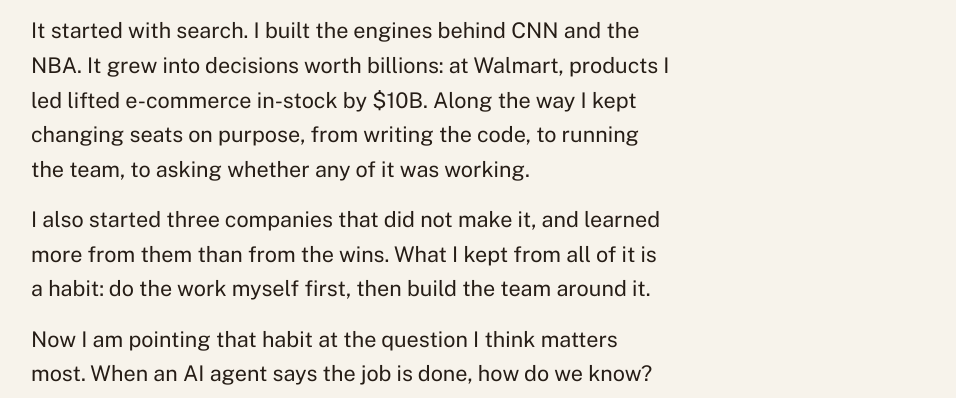
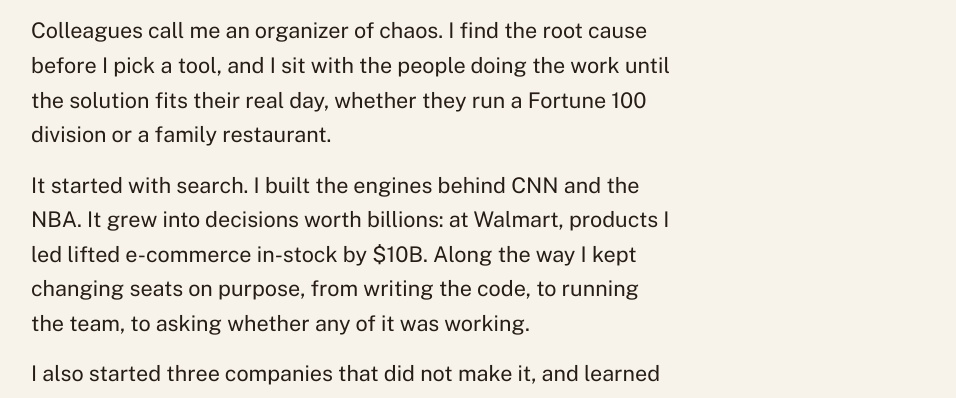
Before and after one commit to priteshpatel15/pritesh.ai, a plain HTML site: page index.html in a window 1280 px wide. Shown: the part 392-790 px from the top of the page, without its empty margins (161-1117 px from the left). Drawn offline with nearby package versions, Linux system fonts and the light colour scheme.

Commit message:
Add two lines from the LinkedIn summary to the opening
Co-Authored-By: Claude <noreply@anthropic.com>

```diff
--- a/index.html
+++ b/index.html
@@ -71,6 +71,7 @@ footer{border-top:1px solid var(--rule);padding-top:1.5rem;color:var(--soft);fon
 <div class="hero">
 <h1>I build it first. Then I build the <em>team.</em></h1>
 <p class="lede">I am Pritesh Patel. For twenty years I have walked into messy problems and left working products behind.</p>
+<p class="lede">Colleagues call me an organizer of chaos. I find the root cause before I pick a tool, and I sit with the people doing the work until the solution fits their real day, whether they run a Fortune 100 division or a family restaurant.</p>
 <p class="lede">It started with search. I built the engines behind CNN and the NBA. It grew into decisions worth billions: at Walmart, products I led lifted e-commerce in-stock by $10B. Along the way I kept changing seats on purpose, from writing the code, to running the team, to asking whether any of it was working.</p>
 <p class="lede">I also started three companies that did not make it, and learned more from them than from the wins. What I kept from all of it is a habit: do the work myself first, then build the team around it.</p>
 <p class="lede">Now I am pointing that habit at the question I think matters most. When an AI agent says the job is done, how do we know?</p>
```
